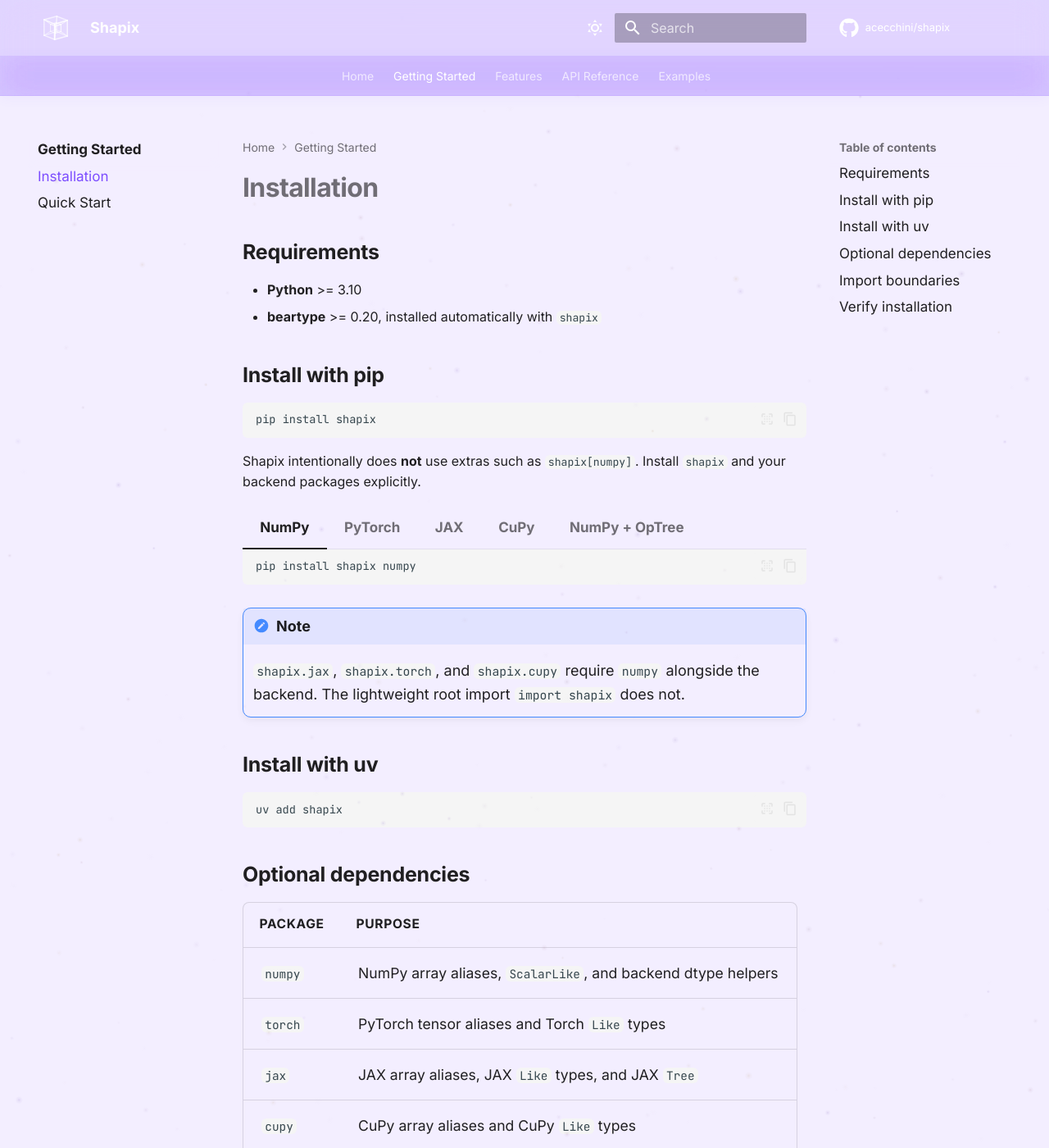
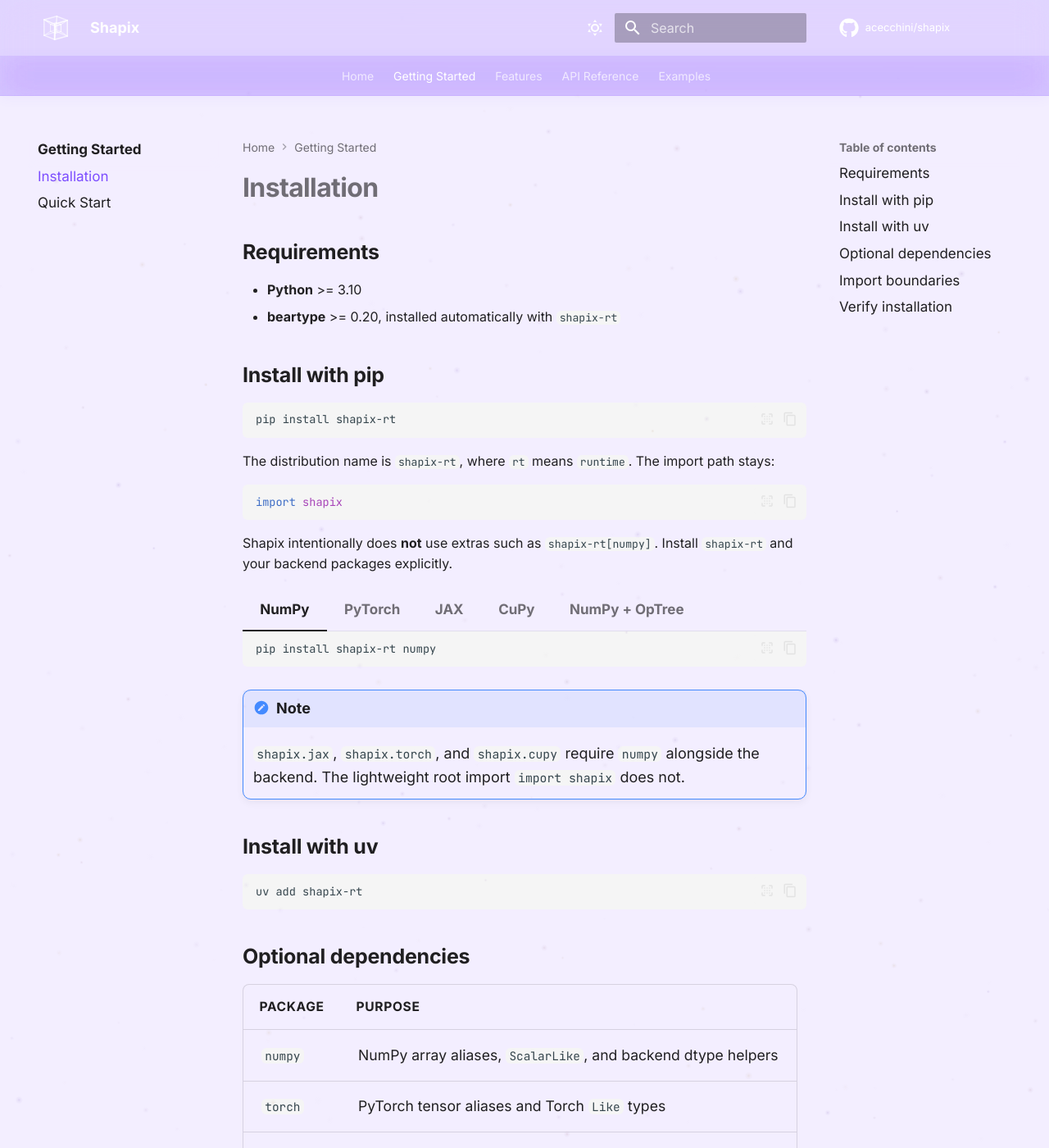
Before and after one commit to acecchini/shapix, an MkDocs documentation site: the page built from docs/getting-started/installation.md, in a window 1280 px wide and 1400 px high. Shown: the whole window at 82% size. Built offline with MkDocs 1.6.1 and Material for MkDocs 9.7.7, drawn with Linux system fonts in a browser that asks for light colours; comment, search, counter and statistics services are not loaded.

````diff
--- a/docs/getting-started/installation.md
+++ b/docs/getting-started/installation.md
@@ -1,6 +1,6 @@
 ---
 title: Installation
-description: Install shapix with your preferred array backend.
+description: Install shapix-rt with your preferred array backend.
 ---
 
 # Installation
@@ -8,44 +8,50 @@ description: Install shapix with your preferred array backend.
 ## Requirements
 
 - **Python** >= 3.10
-- **beartype** >= 0.20, installed automatically with `shapix`
+- **beartype** >= 0.20, installed automatically with `shapix-rt`
 
 ## Install with pip
 
 ```bash
-pip install shapix
+pip install shapix-rt
 ```
 
-Shapix intentionally does **not** use extras such as `shapix[numpy]`. Install `shapix` and your backend packages explicitly.
+The distribution name is `shapix-rt`, where `rt` means `runtime`. The import path stays:
+
+```python
+import shapix
+```
+
+Shapix intentionally does **not** use extras such as `shapix-rt[numpy]`. Install `shapix-rt` and your backend packages explicitly.
 
 === "NumPy"
 
     ```bash
-    pip install shapix numpy
+    pip install shapix-rt numpy
     ```
 
 === "PyTorch"
 
     ```bash
-    pip install shapix numpy torch
+    pip install shapix-rt numpy torch
     ```
 
 === "JAX"
 
     ```bash
-    pip install shapix numpy jax
+    pip install shapix-rt numpy jax
     ```
 
 === "CuPy"
 
     ```bash
-    pip install shapix numpy cupy
+    pip install shapix-rt numpy cupy
     ```
 
 === "NumPy + OpTree"
 
     ```bash
-    pip install shapix numpy optree  # or install jax and use shapix.jax.Tree
+    pip install shapix-rt numpy optree  # or install jax and use shapix.jax.Tree
     ```
 
 !!! note
@@ -54,7 +60,7 @@ Shapix intentionally does **not** use extras such as `shapix[numpy]`. Install `s
 ## Install with uv
 
 ```bash
-uv add shapix
+uv add shapix-rt
 ```
 
 ## Optional dependencies
````
Also changed, not shown: CHANGELOG.md (+15 -0 lines), README.md (+18 -12 lines), pyproject.toml (+5 -2 lines), 1 other file.
